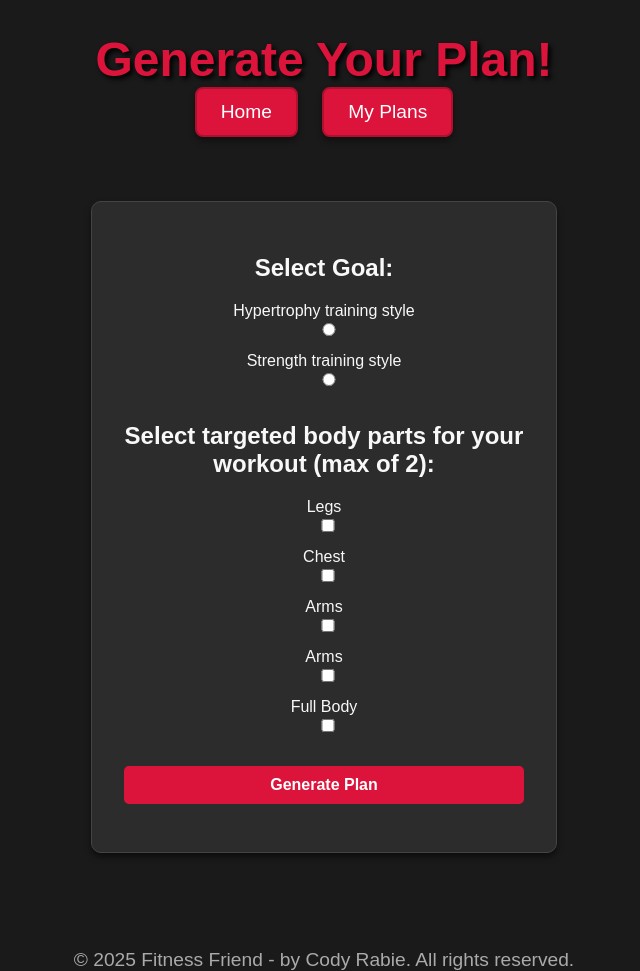
After one commit to Cxdyr/Fitness-Tracker, a Flask app: template frontend/templates/generate_plan.html in a window 1280 px wide. The commit adds this page. Shown: the whole page, without its empty margins (316-956 px from the left). Run offline with Flask 3, Linux system fonts and the light colour scheme; the template is opened without the code that fills it, so the values that code supplies are empty; parts of the project's set-up code (start-up, migrations or seed data) failed here and were passed over.

Commit message:
Integrated decision tree model for generating user plans, refactored config file setup and minor database redundancy fix

```diff
--- a/backend/ML_plan_maker/model/train.py
+++ b/backend/ML_plan_maker/model/train.py
@@ -1,7 +1,7 @@
 import pickle
 import pandas as pd
 from sklearn.preprocessing import LabelEncoder
-from .decision_tree import DecisionTreeModel
+from decision_tree import DecisionTreeModel
 
 data_path = '../data/trainingdata.csv'
 
--- a/backend/app.py
+++ b/backend/app.py
@@ -1,13 +1,11 @@
 from datetime import datetime
 from flask_bcrypt import bcrypt
 from flask import Flask, jsonify, request
-import sys
-import os
 from sqlalchemy import func
-sys.path.append(os.path.abspath(os.path.join(os.path.dirname(__file__), '..')))
-from backend.ML_plan_maker.model import predict
+from models import LiftPerformance, db, bcrypt, User, Lift, Plan, PlanLift
+from predict import predict_lifts
 from config import Config
-from models import LiftPerformance, db, bcrypt, User, Lift, Plan, PlanLift
+
 
 app = Flask(__name__)
 app.config.from_object(Config)
@@ -160,7 +158,6 @@ def create_plan():
                 lift_id=lift['lift_id'],
                 sets=lift.get('sets', 3),
                 reps=lift.get('reps', 10),
-                weight_lifted=lift.get('weight_lifted')
             )
             db.session.add(plan_lift)
 
@@ -201,8 +198,7 @@ def get_user_plans(user_id):
                         "lift_id": pl.lift_id,
                         "lift_name": lift_obj.name,
                         "sets": pl.sets,
-                        "reps": pl.reps,
-                        "weight_lifted": pl.weight_lifted
+                        "reps": pl.reps
                     })
 
             plans_data.append({
@@ -220,38 +216,6 @@ def get_user_plans(user_id):
     except Exception as e:
         app.logger.error(f"Error fetching plans for user {user_id}: {str(e)}")
         return jsonify({"error": "Server error"}), 500
-
-
-@app.route('/api/delete-plan', methods=['POST'])
-def delete_plan():
-    try:
-        if request.is_json:
-            data = request.get_json()
-            plan_id = data.get('plan_id')
-        else:
-            plan_id = request.form.get('plan_id')
-
-        if not plan_id:
-            return jsonify({"error": "Plan ID is required"}), 400
-
-        # Find plan in the database
-        plan = Plan.query.get(plan_id)
-        if not plan:
-            return jsonify({"error": f"Plan with ID {plan_id} not found"}), 404
-
-        # Deleting related PlanLift records manually incase cascade delete fails - models.py
-        PlanLift.query.filter_by(plan_id=plan_id).delete()
-
-        # Delete plan
-        db.session.delete(plan)
-        db.session.commit()
-
-        return jsonify({"message": f"Plan {plan_id} deleted successfully"}), 200
-
-    except Exception as e:
-        app.logger.error(f"Error deleting plan: {e}", exc_info=True)
-        return jsonify({"error": "An unexpected error occurred while deleting the plan"}), 500
-
 
 
 
@@ -390,9 +354,115 @@ def get_user_trackings(user_id):
         return jsonify({"error": "Server error"}), 500
 
 
-@app.route('/api/generate-plan', methods=['POST'])
+
+
+@app.route('/api/generate_plan', methods=['POST'])
 def generate_plan():
-    return None  #place holder
+    try:
+        data = request.get_json()
+        if not data:
+            return jsonify({"error": "Invalid JSON"}), 400
+
+        app.logger.info(f"Received data: {data}")
+
+        user_id = data.get('user_id')
+        goal = data.get('goal')  # "hypertrophy" or "strength"
+        body_parts = data.get('body_parts')  # List of body parts to focus on
+
+        if not user_id or not goal or not body_parts:
+            return jsonify({"error": "user_id, goal, and body_parts are required"}), 400
+
+        # Dynamically generate the plan name based on selected body parts
+        if len(body_parts) == 1:
+            plan_name = f"{body_parts[0]} Workout"
+        elif len(body_parts) == 2:
+            plan_name = f"{body_parts[0]} and {body_parts[1]} Workout"
+        else:
+            plan_name = f"{', '.join(body_parts[:-1])}, and {body_parts[-1]} Workout"
+
+        # Check if a plan with the same name already exists for the user
+        existing_plan = Plan.query.filter_by(user_id=user_id, plan_name=plan_name).first()
+        if existing_plan:
+            app.logger.warning(f"Duplicate plan detected for user {user_id} with name {plan_name}.")
+            return jsonify({"error": f"A plan named '{plan_name}' already exists."}), 400
+
+        # Predict lifts and reps using the decision tree model
+
+
+        predictions = predict_lifts(goal, body_parts)
+
+        # Create the Plan
+        new_plan = Plan(
+            user_id=user_id,
+            plan_name=plan_name,
+            plan_type=goal,
+            plan_duration="50"  # Default duration
+        )
+        db.session.add(new_plan)
+        db.session.flush()  # Get the plan ID without committing
+
+        # Add lifts to the Plan
+        for prediction in predictions:
+            lift_names = prediction.get('lift_name').split(';')  # Split semicolon-separated lifts
+            for lift_name in lift_names:
+                lift_name = lift_name.strip()  # Clean up whitespace
+                lift = Lift.query.filter_by(name=lift_name).first()
+
+                if not lift:
+                    app.logger.warning(f"Lift not found: {lift_name}")
+                    continue
+
+                plan_lift = PlanLift(
+                    plan_id=new_plan.id,
+                    lift_id=lift.id,
+                    sets=prediction.get('sets', 3),
+                    reps=prediction.get('reps', 10),
+                )
+                db.session.add(plan_lift)
+
+        db.session.commit()
+
+        return jsonify({"message": "Plan generated successfully", "plan_name": plan_name}), 201
+
+    except Exception as e:
+        db.session.rollback()
+        app.logger.error(f"Error generating plan: {e}")
+        return jsonify({"error": f"Server error: {e}"}), 500
+
+
+
+
+
+
+@app.route('/api/delete-plan', methods=['POST'])
+def delete_plan():
+    try:
+        if request.is_json:
+            data = request.get_json()
+            plan_id = data.get('plan_id')
+        else:
+            plan_id = request.form.get('plan_id')
+
+        if not plan_id:
+            return jsonify({"error": "Plan ID is required"}), 400
+
+        # Find plan in the database
+        plan = Plan.query.get(plan_id)
+        if not plan:
+            return jsonify({"error": f"Plan with ID {plan_id} not found"}), 404
+
+        # Deleting related PlanLift records manually incase cascade delete fails - models.py
+        PlanLift.query.filter_by(plan_id=plan_id).delete()
+
+        # Delete plan
+        db.session.delete(plan)
+        db.session.commit()
+
+        return jsonify({"message": f"Plan {plan_id} deleted successfully"}), 200
+
+    except Exception as e:
+        app.logger.error(f"Error deleting plan: {e}", exc_info=True)
+        return jsonify({"error": "An unexpected error occurred while deleting the plan"}), 500
 
 
 
--- a/backend/models.py
+++ b/backend/models.py
@@ -48,7 +48,6 @@ class PlanLift(db.Model):
     lift_id = db.Column(db.Integer, db.ForeignKey('lifts.id'), nullable=False)
     sets = db.Column(db.Integer, nullable=True, default=3)
     reps = db.Column(db.Integer, nullable=True, default=10)
-    weight_lifted = db.Column(db.Float, nullable=True)
     lift = db.relationship('Lift', backref='plan_lifts')
 
 
--- /dev/null
+++ b/frontend/templates/generate_plan.html
@@ -0,0 +1,60 @@
+<!DOCTYPE html>
+<html lang="en">
+<head>
+    <meta charset="UTF-8">
+    <meta name="viewport" content="width=device-width, initial-scale=1.0">
+    <title>Generate Plan</title>
+    <link rel="stylesheet" href="{{ url_for('static', filename='css/styles.css') }}">
+</head>
+<body>
+    <header>
+        <nav>
+            <h1>Generate Your Plan!</h1>
+            <a href="{{ url_for('dashboard') }}" class="btn">Home</a>
+            <a href="{{ url_for('my_plans') }}" class="btn">My Plans</a>
+        </nav>
+    </header>
+
+    <main>
+        <form method="POST" action="{{ url_for('generate_plan') }}">
+            <h2>Select Goal:</h2>
+            <label>
+                Hypertrophy training style
+                <input type="radio" name="goal" value="hypertrophy" required>
+            </label>
+            <label>
+                Strength training style
+                <input type="radio" name="goal" value="strength" required>
+            </label>
+
+            <h2>Select targeted body parts for your workout (max of 2):</h2>
+            <label>
+                Legs
+                <input type="checkbox" name="body_parts" value="Legs">
+            </label>
+            <label>
+                Chest
+                <input type="checkbox" name="body_parts" value="Chest">
+            </label>
+            <label>
+                Arms
+                <input type="checkbox" name="body_parts" value="Arms">
+            </label>
+            <label>
+                Arms
+                <input type="checkbox" name="body_parts" value="Back">
+            </label>
+            <label>
+                Full Body
+                <input type="checkbox" name="body_parts" value="Full Body">
+            </label>
+            <br><br>
+            <button type="submit">Generate Plan</button>
+        </form>
+    </main>
+
+    <footer>
+        <p>&copy; 2025 Fitness Friend - by Cody Rabie. All rights reserved.</p>
+    </footer>
+</body>
+</html>
--- a/frontend/templates/my_plans.html
+++ b/frontend/templates/my_plans.html
@@ -12,6 +12,7 @@
             <h1> {{user_firstname}}'s Plans</h1> <br><br>
             <a href="{{ url_for('dashboard') }}" class="btn">Home</a>
             <a href="{{ url_for('plan') }}" class="btn">Create Plan</a>
+            <a href="{{ url_for('generate_plan')}}" class="btn"> Generate Plan</a>
             <a href="{{ url_for('delete_plan')}}" class="btn"> Remove Plan</a>
             <a href="{{ url_for('tracker') }}" class="btn">Track Workout</a>
         </nav>
```
Also changed, not shown: backend/ML_plan_maker/model/predict.py (deleted, +0 -22 lines), backend/predict.py (added, +60 -0 lines), frontend/app.py (+43 -5 lines), backend/ML_plan_maker/__init__.py (added), backend/ML_plan_maker/model/__init__.py (added), backend/__init__.py (added), backend/instance/fitness_app.db, 1 other file.
